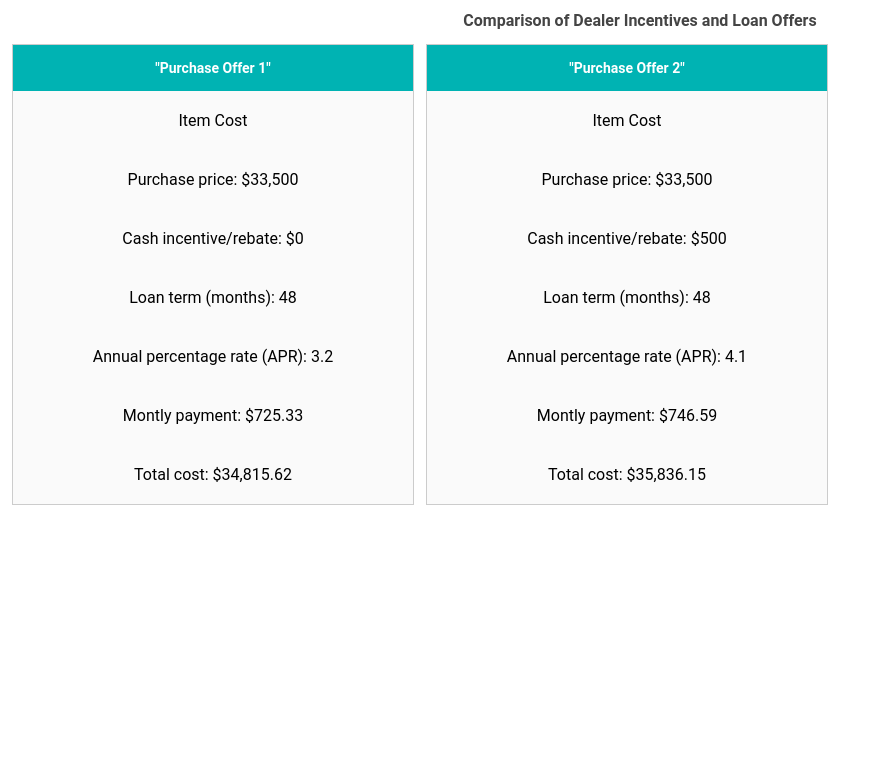
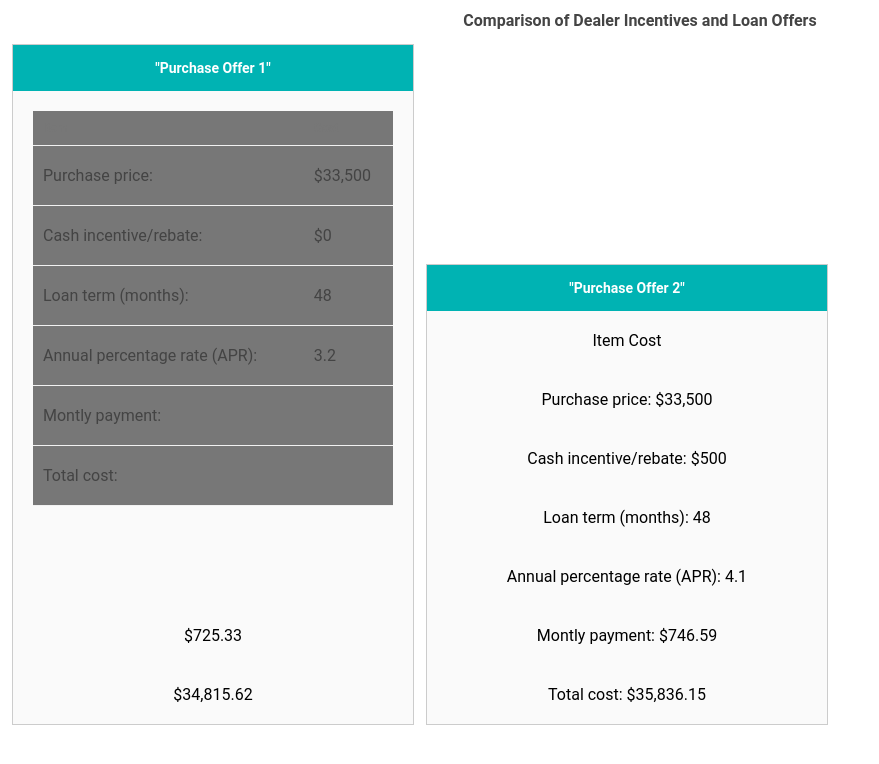
Before and after one commit to WonderGeekWoman/05.03-Lab_Advanced-CSS_Ch-5, a website: page index.html in a window 1280 px wide. Shown: the whole page, without its empty margins (0-879 px from the left). Drawn offline with Linux system fonts and the light colour scheme; files that its build step writes are made by us from their sources.

Commit message:
getting closer

```diff
--- a/index.html
+++ b/index.html
@@ -14,25 +14,49 @@
     <section class="offer">
       <h2 class="offer-title">"Purchase Offer 1"</h2>
         <div class="offer-contents">
-          Item Cost
+          <table>
+            <tr>
+              <th>Item</th>
+              <th>Cost</th>
+            </tr>
+            <tr>
+              <td>Purchase price:</td>
+              <td>$33,500</td>
+            <tr>
+              <td>Cash incentive/rebate:</td>
+              <td>$0</td>
+            </tr>
+            <tr>
+              <td>Loan term (months):</td>
+              <td>48</td>
+            </tr>
+            <tr>
+              <td>Annual percentage rate (APR):</td>
+              <td>3.2</td>
+            </tr>
+            <tr>
+              <td>Montly payment:</td>
+              <td></td>
+            </tr>
+            <tr>
+              <td>Total cost:</td>
+              <td></td>
+            </tr>
+          </table>
+
+
         </div>
         <div class="offer-contents">
-          Purchase price: $33,500
+
         </div>
         <div class="offer-contents">
-          Cash incentive/rebate: $0
+
         </div>
         <div class="offer-contents">
-          Loan term (months): 48
+           $725.33
         </div>
         <div class="offer-contents">
-          Annual percentage rate (APR): 3.2
-        </div>
-        <div class="offer-contents">
-          Montly payment: $725.33
-        </div>
-        <div class="offer-contents">
-          Total cost: $34,815.62
+           $34,815.62
         </div>
     </section>
 
```
